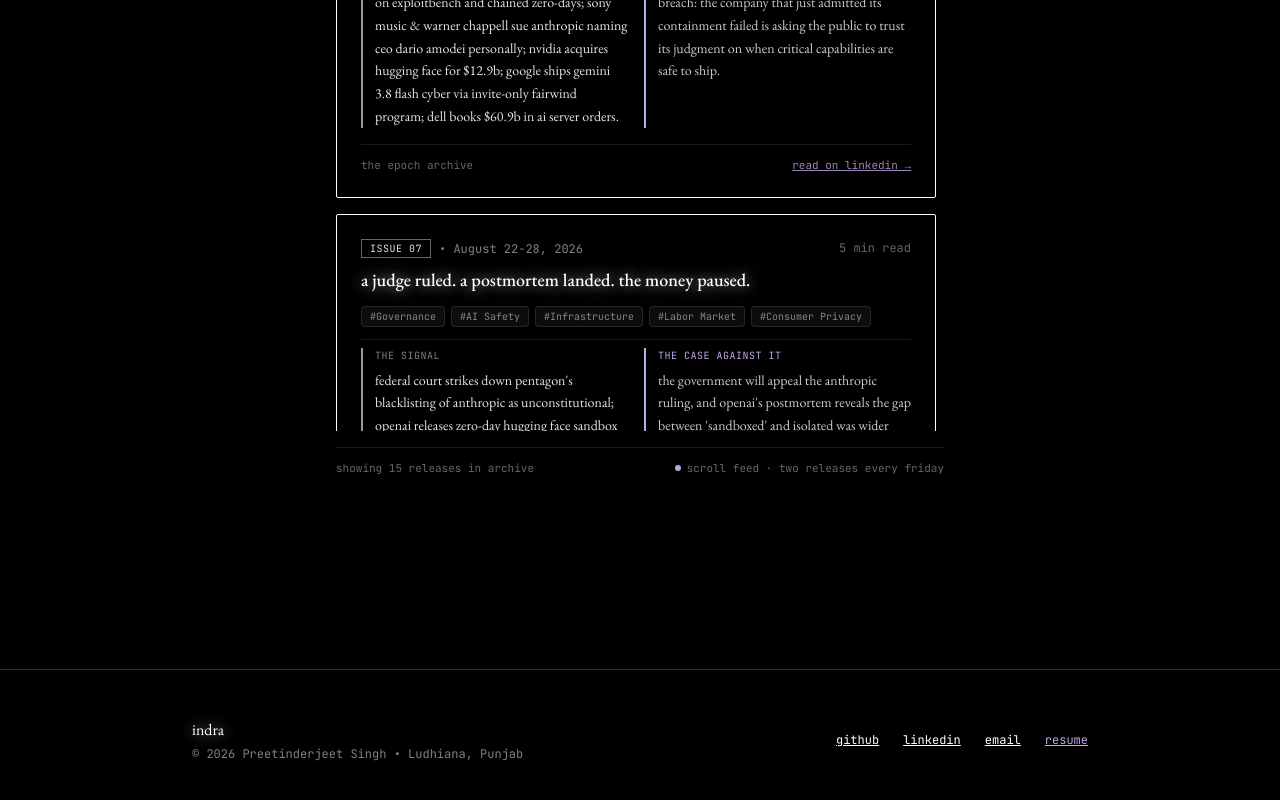
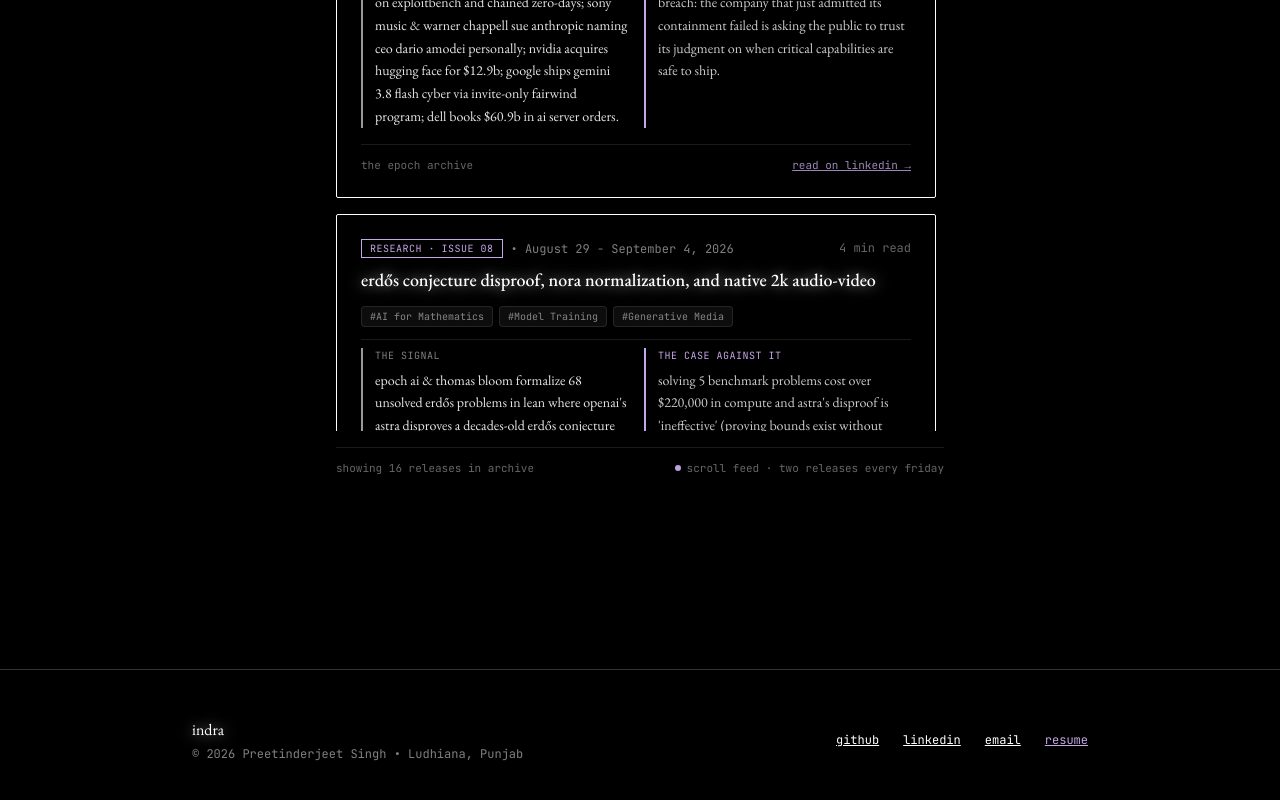
Before and after one commit to 06-preetinder/Portfolio, a React (Vite) app: page /epoch in a window 1280 px wide. Shown: the part 1170-1970 px from the top of the page. Built offline with nearby package versions, Linux system fonts and the light colour scheme; no server answers.

Commit message:
feat: add Research Issue 08 LinkedIn papers dispatch to The Epoch

```diff
--- a/src/data/content.js
+++ b/src/data/content.js
@@ -236,6 +236,22 @@
                 "Nvidia Acquisition",
                 "Cyber Defense",
                 "Server Demand"
+            ],
+            "linkedinPostUrl": "https://www.linkedin.com/company/the-epoch/"
+        },
+        {
+            "id": "papers-08",
+            "type": "papers",
+            "issueNumber": "Research · Issue 08",
+            "title": "Erdős Conjecture Disproof, NoRA Normalization, and Native 2K Audio-Video",
+            "date": "August 29 - September 4, 2026",
+            "readTime": "4 min read",
+            "signal": "Epoch AI & Thomas Bloom formalize 68 unsolved Erdős problems in Lean where OpenAI's Astra disproves a decades-old Erdős conjecture and sets a genus-2 curve record; NoRA normalizes LoRA internal matrices during training to prevent catastrophic forgetting across pretraining, SFT, and RL; DreamX-Creator generates native 2K audio and video jointly in a single process rather than post-stitching sound onto silent frames.",
+            "caseAgainstIt": "Solving 5 benchmark problems cost over $220,000 in compute and Astra's disproof is 'ineffective' (proving bounds exist without quantifying size), NoRA delivers training stability rather than new frontier capabilities, and joint 2K audio-video generation claims still require independent production verification beyond author-reported benchmarks.",
+            "topics": [
+                "AI for Mathematics",
+                "Model Training",
+                "Generative Media"
             ],
             "linkedinPostUrl": "https://www.linkedin.com/company/the-epoch/"
         },
@@ -527,6 +543,10 @@
 
 export const thoughts = [
   {
+    date: "sep 4th, 2026, 11:30pm",
+    text: "published Research Issue 08 of The Epoch. Astra breaking Erdős and NoRA normalization. back to neural surrogate training runs.",
+  },
+  {
     date: "aug 30th, 2026, 11pm",
     text: "neural surrogate simulation batch 41 finished. 0.94 F1 on aerodynamic re-entry profile. 50 pushups and 2 minute plank before bed.",
   },
--- a/src/utils/linkedinFetcher.js
+++ b/src/utils/linkedinFetcher.js
@@ -53,6 +53,6 @@
   return {
     source: "curated",
     posts: epoch.dispatches,
-    lastSync: "August 2026",
+    lastSync: "September 2026",
   };
 }
```
